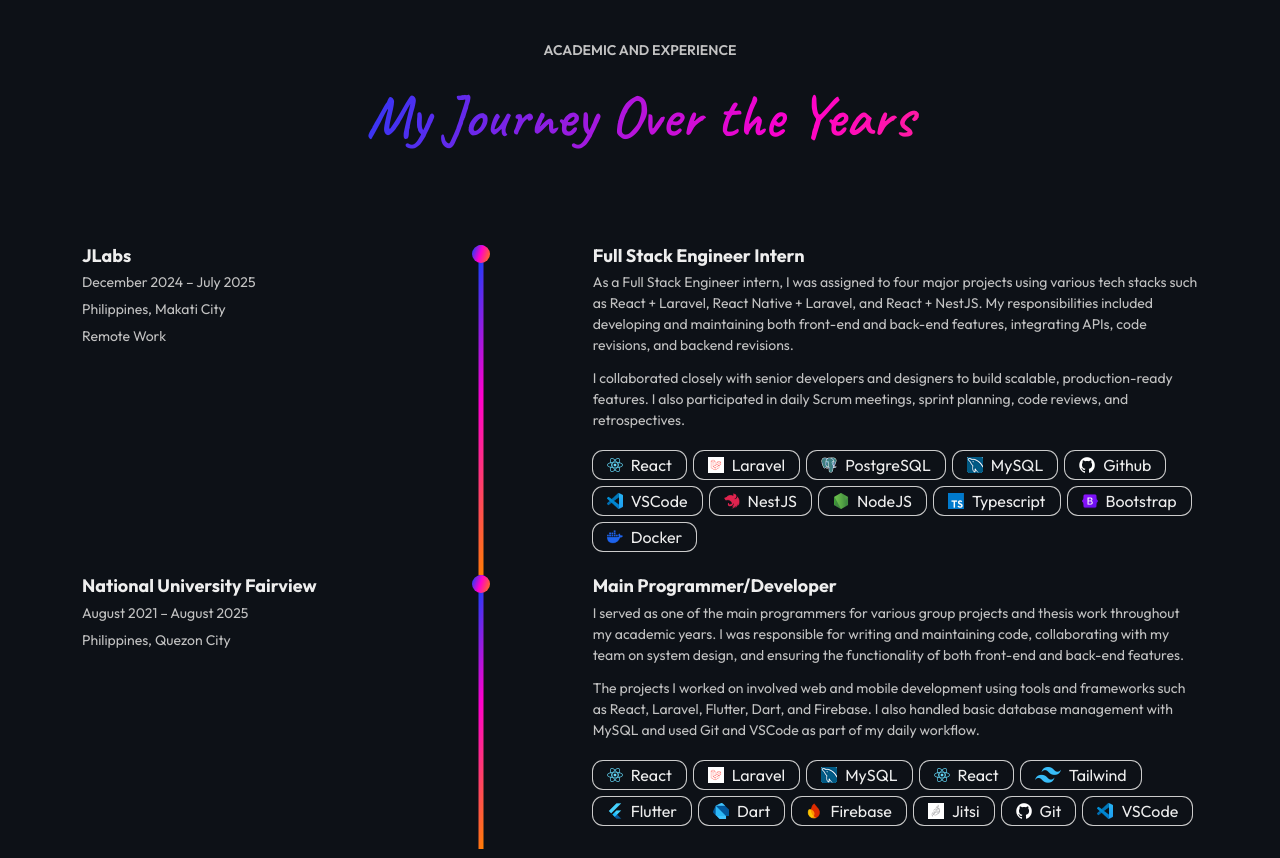
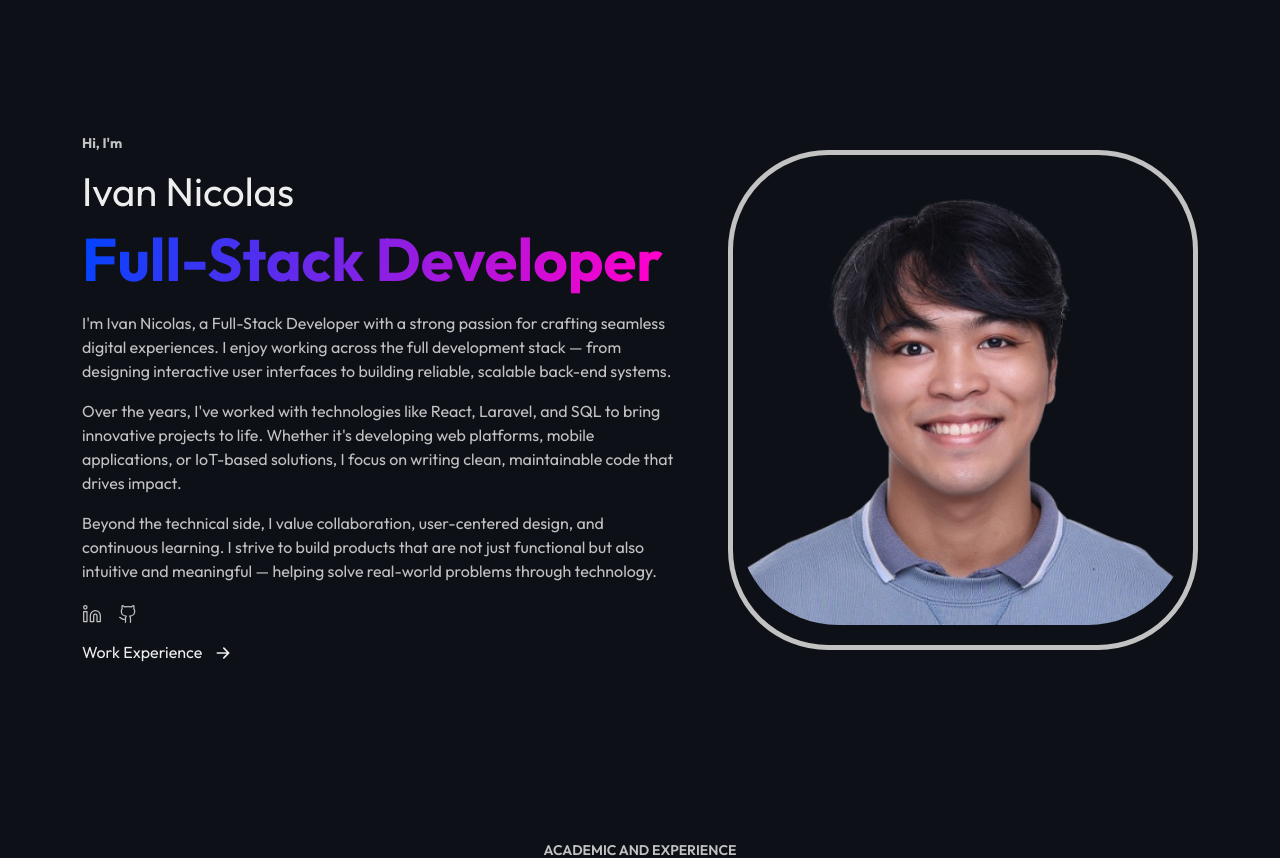
Before and after one commit to ipn04/Personal-Portfolio, a React (Vite) app: page / in a window 1280 px wide. Shown: the top 858 px of the page. Built offline with nearby package versions, Linux system fonts and the light colour scheme.

Commit message:
added introduction upper page

```diff
--- a/src/App.tsx
+++ b/src/App.tsx
@@ -1,15 +1,19 @@
 import Achievements from '@pages/Achievements/Achievements';
 import Experience from '@pages/Experience/Experience';
+import Introduction from '@pages/Introduction/Introduction';
 import ProjectSection from '@pages/ProjectSection/ProjectSection';
 import TechStack from '@pages/TechStackSection/TechStack';
+// import Footer from '@shared/CustomFooter/Footer';
 
 function App() {
   return (
     <div className="main-container">
+      <Introduction />
       <Experience />
       <ProjectSection />
       <TechStack />
       <Achievements />
+      {/* <Footer /> */}
     </div>
   );
 }
--- /dev/null
+++ b/src/assets/icons/Git.tsx
@@ -0,0 +1,10 @@
+function Git() {
+  return (
+    <svg stroke="currentColor" fill="none" stroke-width="1.5" viewBox="0 0 24 24" stroke-linecap="round" stroke-linejoin="round" height="20" width="20" xmlns="http://www.w3.org/2000/svg" className="stroke-1">
+      <path d="M15 22v-4a4.8 4.8 0 0 0-1-3.5c3 0 6-2 6-5.5.08-1.25-.27-2.48-1-3.5.28-1.15.28-2.35 0-3.5 0 0-1 0-3 1.5-2.64-.5-5.36-.5-8 0C6 2 5 2 5 2c-.3 1.15-.3 2.35 0 3.5A5.403 5.403 0 0 0 4 9c0 3.5 3 5.5 6 5.5-.39.49-.68 1.05-.85 1.65-.17.6-.22 1.23-.15 1.85v4"></path>
+      <path d="M9 18c-4.51 2-5-2-7-2"></path>
+    </svg>
+  );
+}
+
+export default Git;
--- /dev/null
+++ b/src/assets/icons/Linkedin.tsx
@@ -0,0 +1,12 @@
+function Linkedin() {
+  return (
+    <svg stroke="currentColor" fill="none" stroke-width="1.5" viewBox="0 0 24 24" stroke-linecap="round" stroke-linejoin="round" height="20" width="20" xmlns="http://www.w3.org/2000/svg" className="stroke-1">
+      <path d="M16 8a6 6 0 0 1 6 6v7h-4v-7a2 2 0 0 0-2-2 2 2 0 0 0-2 2v7h-4v-7a6 6 0 0 1 6-6z">
+      </path>
+      <rect width="4" height="12" x="2" y="9">
+      </rect><circle cx="4" cy="4" r="2"></circle>
+    </svg>
+  );
+}
+
+export default Linkedin;
--- a/src/global/global.scss
+++ b/src/global/global.scss
@@ -12,6 +12,7 @@
 
   --font-outfit: 'Outfit', sans-serif;
   --font-handwriting: 'Caveat', cursive;
+    scroll-behavior: smooth;
 }
 body {
   background-color: var(--darkmode);
@@ -19,3 +20,11 @@ body {
   font-family: var(--font-outfit);
   scroll-behavior: smooth;
 }
+
+body::-webkit-scrollbar {
+  width: 4px;
+}
+body::-webkit-scrollbar-thumb {
+  background: var(--color-secondary-text);
+  border-radius: 8px;
+}
--- /dev/null
+++ b/src/pages/Introduction/Introduction.scss
@@ -0,0 +1,99 @@
+@import "bootstrap/scss/functions";
+@import "bootstrap/scss/variables";
+@import "bootstrap/scss/mixins";
+
+.introduction-container {
+    height: 100vh;
+    @include media-breakpoint-down(lg) {
+        flex-direction: column !important;
+        height: 100%;
+        padding: 40px 0;
+    }
+}
+.introduction {
+    font-size: 14px;
+    font-weight: 900;
+    color: var(--color-secondary-text);
+}
+.full-name {
+    font-weight: 500;
+    @include media-breakpoint-down(md) {
+        font-size: 22px;
+    }
+}
+.introduction-role {
+    background: linear-gradient(288deg, #ff8000, #f0c 53.2394%, #04f);
+    background-size: 200% 200%;
+    -webkit-background-clip: text;
+    -webkit-text-fill-color: transparent;
+    font-size: 60px;
+    font-weight: 800;
+    @include media-breakpoint-down(md) {
+        font-size: 32px;
+    }
+}
+.left {
+    @include media-breakpoint-down(md) {
+        padding: 12px;
+    }
+    @include media-breakpoint-down(xl) {
+        margin: 40px 0;
+    }
+}
+.right {
+    width: 500px;
+    height: 500px;
+    border: 5px solid var(--color-secondary-text);
+    border-radius: 100px;
+    display: flex;
+    align-items: center;
+    justify-content: center;
+    padding: 5px;
+    background-origin: border-box;
+    background-clip: padding-box, border-box;
+
+    @include media-breakpoint-down(md) {
+        display: none;
+    }
+    @include media-breakpoint-down(xl) {
+        width: 400px !important;
+        height: 400px !important;
+    }
+}
+.profile-image {
+    width: 450px;
+    height: 450px;
+    border-radius: 100px;
+    @include media-breakpoint-down(xl) {
+        width: 350px !important;
+        height: 350px !important;
+    }
+}
+.introduction-description {
+    font-size: 16px;
+    color: var(--color-secondary-text);
+    @include media-breakpoint-down(md) {
+        font-size: 14px;
+    }
+}
+.social-links a {
+    text-decoration: none;
+    color: var(--color-secondary-text);
+}
+.work-experience-wrapper {
+    margin-top: 16px;
+    .work-experience {
+        font-size: 16px;
+        margin-bottom: 0;
+        @include media-breakpoint-down(md) {
+            font-size: 14px;
+        }
+    }
+    .arrow-right {
+        width: 26px;
+        height: 26px;
+    }
+}
+.work-experience-wrapper:hover {
+    cursor: pointer;
+}
--- /dev/null
+++ b/src/pages/Introduction/Introduction.tsx
@@ -0,0 +1,53 @@
+import './Introduction.scss';
+import ArrowRight from '@assets/icons/ArrowRight';
+import Github from '@assets/icons/Git';
+import Linkedin from '@assets/icons/Linkedin';
+import profile from '@assets/images/profile/profile.png';
+
+function Introduction() {
+  const socialLinks = [
+    { icon: <Linkedin />, url: 'https://www.linkedin.com/in/ivan-nicolas-7522b1221' },
+    { icon: <Github />, url: 'https://github.com/ipn04' }
+  ];
+
+  return (
+    <div className="introduction-container gap-5 container d-flex flex-row justify-content-center align-items-center">
+      <div className="left">
+        <h5 className='introduction'>Hi, I'm</h5>
+        <h1 className='full-name mt-3'>Ivan Nicolas</h1>
+        <h1 className='introduction-role mb-3'>Full-Stack Developer</h1>
+        <p className='introduction-description'>
+            I'm Ivan Nicolas, a Full-Stack Developer with a strong passion for crafting seamless digital experiences. I enjoy working across the full development stack — from designing interactive user interfaces to building reliable, scalable back-end systems.
+        </p>
+        <p className='introduction-description'>
+            Over the years, I've worked with technologies like React, Laravel, and SQL to bring innovative projects to life. Whether it's developing web platforms, mobile applications, or IoT-based solutions, I focus on writing clean, maintainable code that drives impact.
+        </p>
+        <p className='introduction-description'>
+            Beyond the technical side, I value collaboration, user-centered design, and continuous learning. I strive to build products that are not just functional but also intuitive and meaningful — helping solve real-world problems through technology.
+        </p>
+        <div className="social-links">
+          {socialLinks.map((link, index) => (
+            <a
+              key={index}
+              href={link.url}
+              target="_blank"
+              rel="noopener noreferrer"
+              className="me-3"
+            >
+              {link.icon}
+            </a>
+          ))}
+        </div>
+        <div className="d-flex align-items-center gap-2 work-experience-wrapper">
+          <h5 className='work-experience'>Work Experience</h5>
+          <ArrowRight />
+        </div>
+      </div>
+      <div className="right">
+        <img className='profile-image' src={profile} alt="profile" />
+      </div>
+    </div>
+  );
+}
+
+export default Introduction;
--- a/src/pages/ProjectSection/ProjectSection.tsx
+++ b/src/pages/ProjectSection/ProjectSection.tsx
@@ -35,6 +35,7 @@ type Project = {
   stacks: { title: string; icon: string }[];
   color: string;
   gradientColor: string;
+  url: string;
 };
 
 const projects: Project[] = [
@@ -61,7 +62,8 @@ const projects: Project[] = [
       { title: 'Tailwind', icon: tailwind }
     ],
     color: 'MESColor',
-    gradientColor: 'MESColor'
+    gradientColor: 'MESColor',
+    url: 'https://github.com/ipn04/sk-muzonproper.git'
   },
   {
     id: '2',
@@ -83,7 +85,8 @@ const projects: Project[] = [
       { title: 'Git', icon: git }
     ],
     color: 'SibolColor',
-    gradientColor: 'SibolColor'
+    gradientColor: 'SibolColor',
+    url: 'https://github.com/ipn04/SibolApp.git'
 
   },
   {
@@ -108,7 +111,8 @@ const projects: Project[] = [
       { title: 'Pusher', icon: pusher }
     ],
     color: 'PawColor',
-    gradientColor: 'PawColor'
+    gradientColor: 'PawColor',
+    url: 'https://github.com/ipn04/Noah-s-Ark-Cat-and-Dog.git'
   },
   {
     id: '4',
@@ -130,7 +134,8 @@ const projects: Project[] = [
       { title: 'VSCode', icon: vscode }
     ],
     color: 'SHColor',
-    gradientColor: 'SHColor'
+    gradientColor: 'SHColor',
+    url: 'https://github.com/ipn04/Safe-Haven.git'
   }
 ];
 
@@ -175,7 +180,16 @@ const ProjectScroll: React.FC = () => {
               <div className='project-section-img-container'>
                 <div className='tagline-container d-flex justify-content-between align-items-center'>
                   <h3 className="project-tagline">{proj.tagline}</h3>
-                  <span><ArrowRight /></span>
+                  <span>
+                    <a
+                      href={projects[activeIndex].url}
+                      target='_blank'
+                      rel='noopener noreferrer'
+                      className='url-link text-decoration-none'
+                    >
+                      <ArrowRight />
+                    </a>
+                  </span>
                 </div>
                 <div className="project-image-wrapper">
                   <img src={proj.image} alt={proj.title} className="project-image" />
@@ -211,7 +225,14 @@ const ProjectScroll: React.FC = () => {
               <div className='title-container d-flex justify-content-between align-items-center'>
                 <h3 className='title m-0'>{projects[activeIndex].title}</h3>
                 <div className='github-link d-flex justify-content-center align-items-center gap-1'>
-                  <Github />
+                  <a
+                    href={projects[activeIndex].url}
+                    target='_blank'
+                    rel='noopener noreferrer'
+                    className='url-link text-decoration-none'
+                  >
+                    <Github />
+                  </a>
                 </div>
               </div>
               <p className='description'>{projects[activeIndex].description}</p>
--- /dev/null
+++ b/src/shared/CustomFooter/Footer.scss
@@ -0,0 +1,18 @@
+
+
+.footer-container {
+  .social-section {
+    background-color: #21D192;
+  }
+
+  .custom-hr {
+    margin: 0.5rem 0;
+    width: 60px;
+    height: 2px;
+    border: none;
+  }
+
+  .footer-bottom {
+    font-size: 14px;
+  }
+}
--- /dev/null
+++ b/src/shared/CustomFooter/Footer.tsx
@@ -0,0 +1,45 @@
+import './Footer.scss';
+
+const Footer = () => {
+  return (
+    <div className="footer-container">
+      <footer className="text-center text-lg-start text-dark">
+        <section>
+          <div className="container text-center text-md-start">
+            <div className="row">
+              <div className="col-md-3 col-lg-4 col-xl-3 mx-auto">
+                <h6 className="text-uppercase fw-bold">Ivan Nicolas</h6>
+                <hr className="custom-hr" />
+                <p>I'm Ivan Nicolas, a Full-Stack Developer passionate about building intuitive, impactful digital solutions across the entire development stack — from interactive interfaces to scalable back-end systems.</p>
+              </div>
+
+              <div className="col-md-2 col-lg-2 col-xl-2 mx-auto">
+                <h6 className="text-uppercase fw-bold">Portfolio</h6>
+                <hr className="custom-hr" />
+                <p><a href="#!" className="text-dark">Home</a></p>
+                <p><a href="#!" className="text-dark">Academic & Experience</a></p>
+                <p><a href="#!" className="text-dark">Projects</a></p>
+                <p><a href="#!" className="text-dark">Tech Stack</a></p>
+                <p><a href="#!" className="text-dark">Achievements</a></p>
+              </div>
+
+              <div className="col-md-4 col-lg-3 col-xl-3 mx-auto mb-md-0 mb-4">
+                <h6 className="text-uppercase fw-bold">Contact</h6>
+                <hr className="custom-hr" />
+                <p><i className="fas fa-home me-2"></i> New York, NY 10012, US</p>
+                <p><i className="fas fa-envelope me-2"></i> info@example.com</p>
+                <p><i className="fas fa-phone me-2"></i> + 01 234 567 88</p>
+                <p><i className="fas fa-print me-2"></i> + 01 234 567 89</p>
+              </div>
+            </div>
+          </div>
+        </section>
+        <div className="footer-bottom text-center p-3">
+          © 2025 Ivan Nicolas
+        </div>
+      </footer>
+    </div>
+  );
+};
+
+export default Footer;
```
Also changed, not shown: src/pages/Achievements/Achievements.tsx (+20 -11 lines), src/pages/ProjectSection/ProjectSectionStyle.scss (+14 -2 lines), src/assets/images/profile/profile.png (added).
